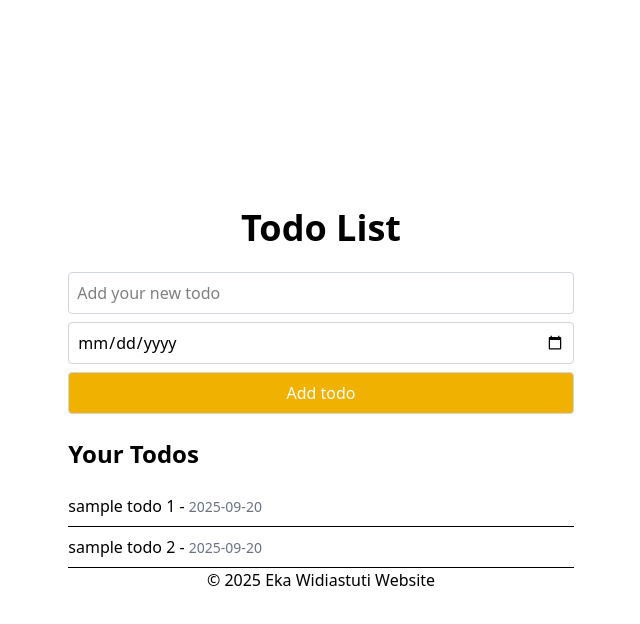
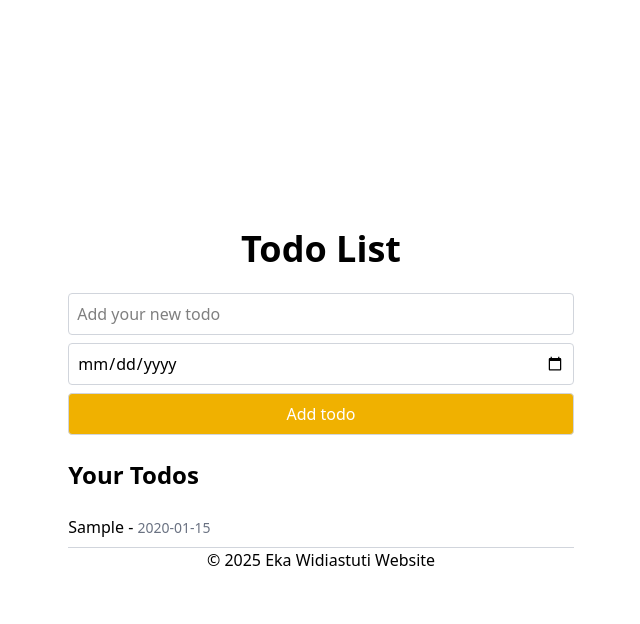
Before and after one commit to xwidiiiaa2007/-CodingCamp-150925-Eka-Widiastuti, a plain HTML site: page index.html in a window 1280 px wide. Both pictures are taken after typing "Sample", "2020-01-15" into the empty fields and a click on the button "Add todo". Shown: the whole page, without its empty margins (319-959 px from the left). Drawn offline with nearby package versions, Linux system fonts and the light colour scheme.

Commit message:
ubah html dan js

```diff
--- a/index.html
+++ b/index.html
@@ -35,8 +35,8 @@
     </header>
 
     <ul class="mt-4" id="todo-list">
-       <li class="border-b border-grey-300 py-2 ">sample todo 1 - <span class="text-sm text-gray-500">2025-09-20</span></li>
-        <li class="border-b border-grey-300 py-2 ">sample todo 2 - <span class="text-sm text-gray-500">2025-09-20</span></li>
+       <li class="border-b border-gray-300 py-2 ">sample todo 1 - <span class="text-sm text-gray-500">2025-09-20</span></li>
+        <li class="border-b border-gray-300 py-2 ">sample todo 2 - <span class="text-sm text-gray-500">2025-09-20</span></li>
     </ul>
 </section>
    </main>
--- a/js/script.js
+++ b/js/script.js
@@ -1,46 +1,42 @@
-let todos =[];
+let todos = [];
 
-
-function addTodo(){
-    ///Get input values
+function addTodo() {
+    // Get input values
     const todoInput = document.getElementById("todo-input");
     const todoDate = document.getElementById("todo-date");
 
-    if (validateInput (todoInput.value, todoDate.value)){
-
-        ///Add to array
+    if (validateInput(todoInput.value, todoDate.value)) {
+        // Add to array
         const FormTodo = { task: todoInput.value, date: todoDate.value };
         todos.push(FormTodo);
 
-        ///display updated todos
-        displayTodos
+        // Display updated todos
+        displayTodos();
 
-        /// clear input fields
+        // Clear input fields
         todoInput.value = "";
         todoDate.value = "";
-
-
     }
 }
 
-function displayTodos(){
-    ///Clear existing list
+function displayTodos() {
+    // Clear existing list
     const todoList = document.getElementById("todo-list");
-    todoList.innerHTML ="";
+    todoList.innerHTML = "";
 
-    ///Display all todos
-    todos.forEach((todo, _)=>{
-        todoList.innerHTML += `<li class="border-b border-grey-300 py-2 ">${todo.task} - <span class="text-sm text-gray-500">${todo.date}</span></li>`;
+    // Display all todos
+    todos.forEach((todo, _) => {
+        todoList.innerHTML += `<li class="border-b border-gray-300 py-2 ">${todo.task} - <span class="text-sm text-gray-500">${todo.date}</span></li>`;
     });
 }
 
-/// Mandate function for future development
-function deleteTodo(){ }
-/// Mandate function for future development
-function filterTodo(){ }
+// Mandate function for future development
+function deleteTodo() { }
+// Mandate function for future development
+function filterTodo() { }
 
-function validateInput(todo, date){
-    ///simple validation
+function validateInput(todo, date) {
+    // Simple validation
     if (todo === "" || date === "") {
         alert("Please fill in both fields.");
         return false;
```
